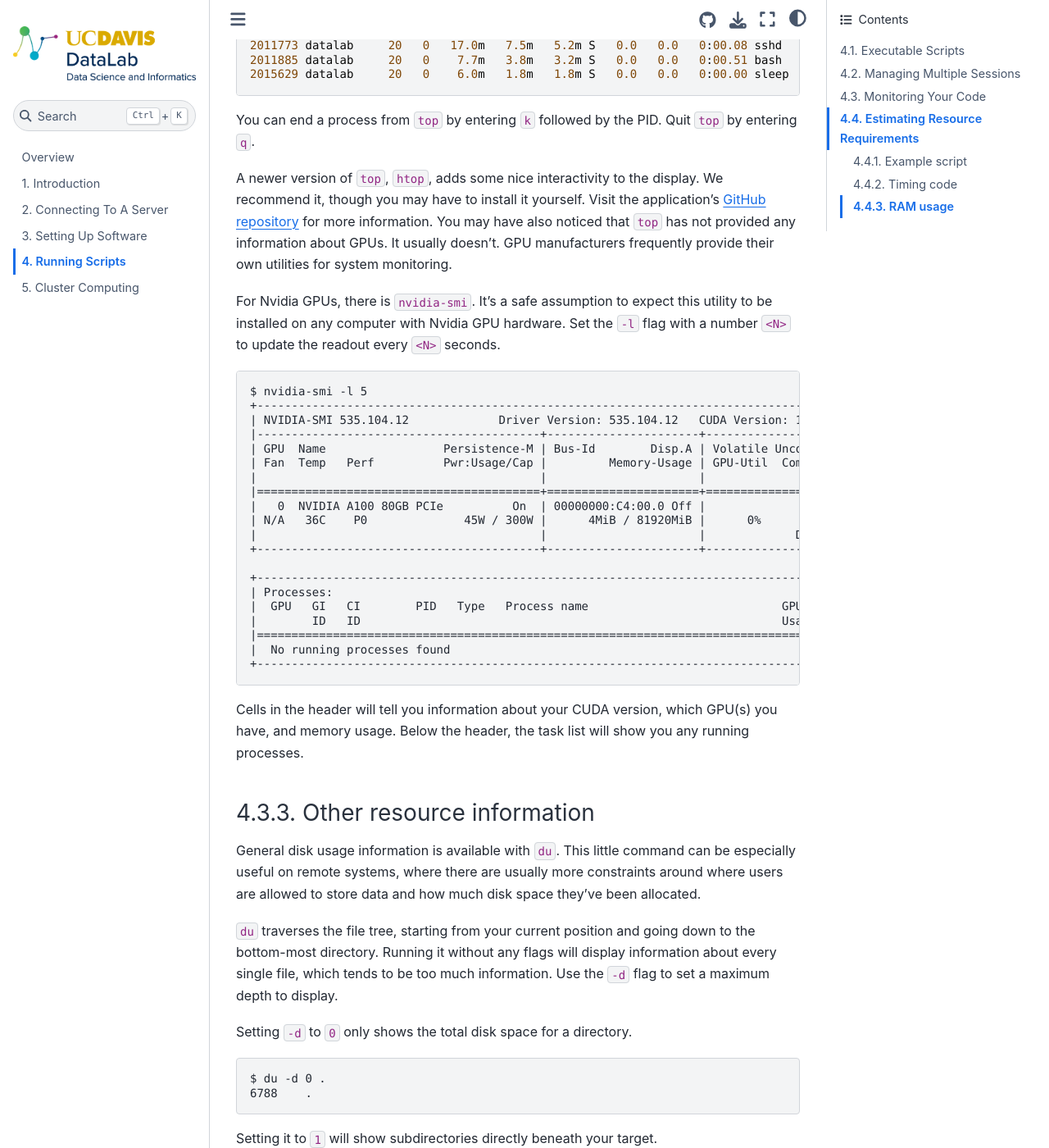
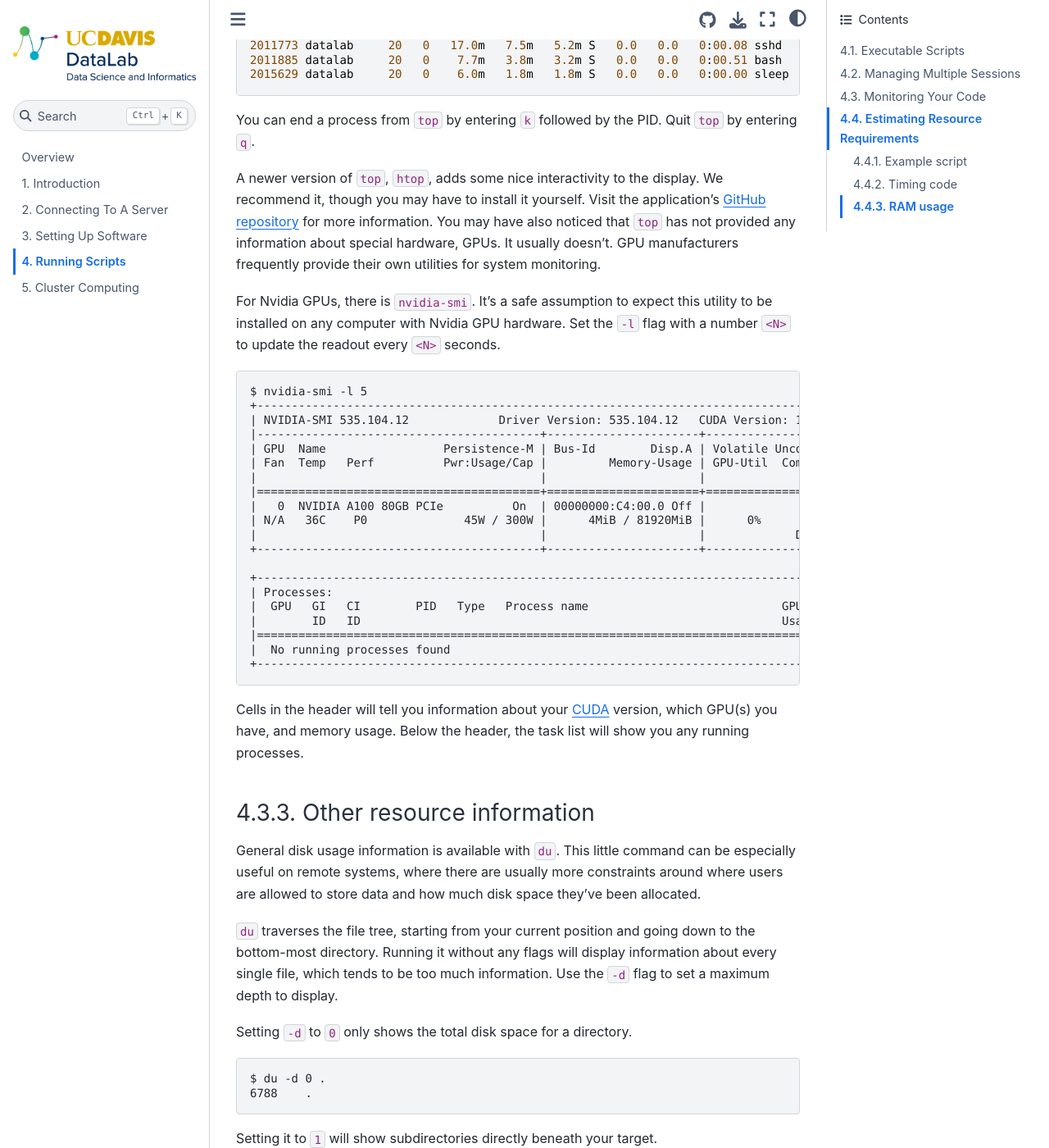
Before and after one commit to ucdavisdatalab/workshop_intro_to_remote_computing, a Jupyter Book: the page built from chapters/04_running-scripts.md, in a window 1280 px wide and 1400 px high, scrolled down 13670 px. Shown: the whole window at 82% size. Built offline with Jupyter Book 1.0.4 settings and Sphinx 7.4.7 and the Sphinx Book theme 1.1.4, drawn with Linux system fonts in a browser that asks for light colours; some of the changed text lies outside the part shown.

Commit message:
reformatting

```diff
--- a/chapters/04_running-scripts.md
+++ b/chapters/04_running-scripts.md
@@ -145,11 +145,13 @@
 import sys
 import time
 
+
 def main():
     name = sys.argv[1]
     while True:
         print(f"Hello, {name}")
         time.sleep(1)
+
 
 if __name__ == "__main__":
     main()
@@ -693,9 +695,9 @@
 A newer version of `top`, `htop`, adds some nice interactivity to the display.
 We recommend it, though you may have to install it yourself. Visit the
 application's [GitHub repository][repo] for more information. You may have also
-noticed that `top` has not provided any information about GPUs. It usually
-doesn't. GPU manufacturers frequently provide their own utilities for system
-monitoring.
+noticed that `top` has not provided any information about special hardware,
+GPUs. It usually doesn't. GPU manufacturers frequently provide their own
+utilities for system monitoring.
 
 [repo]: https://github.com/htop-dev/htop
 
@@ -840,15 +844,18 @@
 
 import sys
 
+
 def factorial(n):
     """Compute the factorial of a positive number `n`."""
     result = 1
     for i in range(1, n+1):
         result *= i
 
+
 def main():
     n = int(sys.argv[1])
     factorial(n)
+
 
 if __name__ == "__main__":
     main()
```
Also changed, not shown: other parts of chapters/04_running-scripts.md (+6 -4 lines).
